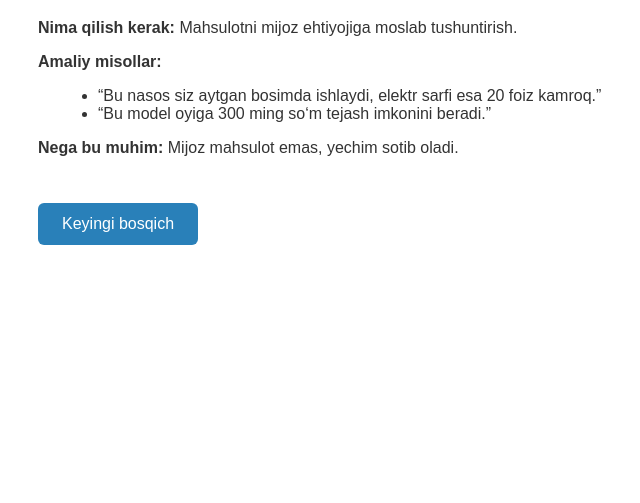
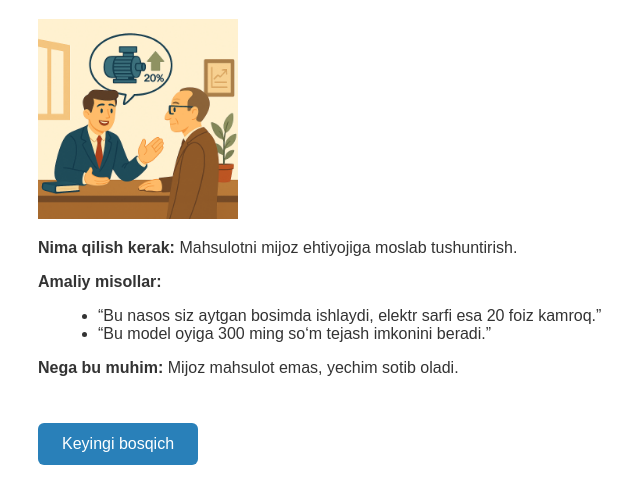
Before and after one commit to faz701/savdo_miniapp_3, a plain HTML site: page bosqich4.html in a window 1280 px wide. Shown: the part 99-602 px from the top of the page, without its empty margins (0-640 px from the left). Drawn offline with Linux system fonts and the light colour scheme.

Commit message:
Update bosqich4.html

```diff
--- a/bosqich4.html
+++ b/bosqich4.html
@@ -22,6 +22,7 @@
 </head>
 <body>
   <h1>4-bosqich: Taqdimot</h1>
+  <img src="sv4.png" alt="Tayyorgarlik bosqichi rasmi" width="200" height="auto">
   <p><strong>Nima qilish kerak:</strong> Mahsulotni mijoz ehtiyojiga moslab tushuntirish.</p>
   <p><strong>Amaliy misollar:</strong></p>
   <ul>
```
